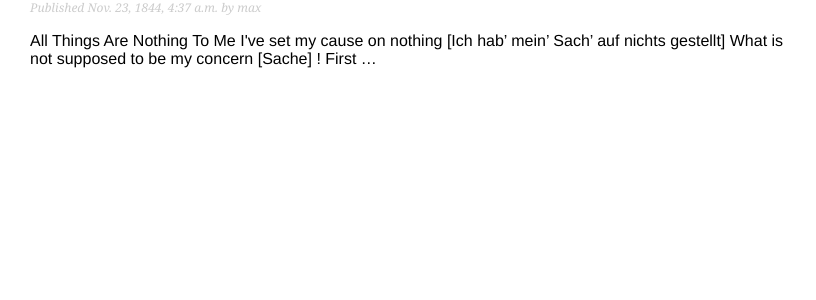
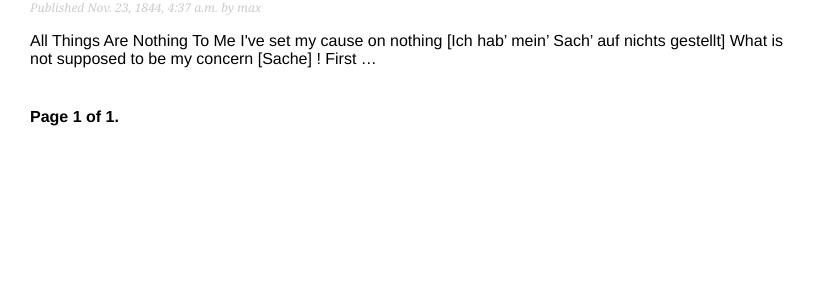
Before and after one commit to guajiropa/django2_by_example, a Django app: page /blog/ in a window 1280 px wide. Shown: the part 261-561 px from the top of the page, without its empty margins (0-816 px from the left). Run offline with Django 3.2, Linux system fonts and the light colour scheme; data comes from the database, SQL or seed files in the repository.

Commit message:
added pagination to the post/list view and template

```diff
--- a/blog/models.py
+++ b/blog/models.py
@@ -1,5 +1,7 @@
 """
-
+AUTHOR      :   Robert James Patterson
+DATE        :   11/24/18
+SYNOPSIS    :   Work thru files for 'Dajngo 2 by Example' by Packt Publishing
 """
 from django.db import models
 from django.utils import timezone
--- a/blog/templates/blog/post/detail.html
+++ b/blog/templates/blog/post/detail.html
@@ -1,3 +1,8 @@
+<!--
+AUTHOR      :   Robert James Patterson
+DATE        :   11/24/18
+SYNOPSIS    :   Work thru files for 'Dajngo 2 by Example' by Packt Publishing
+-->
 {% extends "blog/base.html" %}
 
 {% block title %}{{ post.title }}{% endblock %}
--- a/blog/templates/blog/post/list.html
+++ b/blog/templates/blog/post/list.html
@@ -1,3 +1,8 @@
+<!--
+AUTHOR      :   Robert James Patterson
+DATE        :   11/24/18
+SYNOPSIS    :   Work thru files for 'Dajngo 2 by Example' by Packt Publishing
+-->
 {% extends "blog/base.html" %}
 
 {% block title %}My Blog{% endblock %}
@@ -15,4 +20,5 @@
         </p>
         {{ post.body|truncatewords:30|linebreaks }}
     {% endfor %}
+    {% include "pagination.html" with page=posts %}
 {% endblock %}
--- /dev/null
+++ b/blog/templates/pagination.html
@@ -0,0 +1,18 @@
+<!--
+AUTHOR      :   Robert James Patterson
+DATE        :   11/24/18
+SYNOPSIS    :   Work thru files for 'Dajngo 2 by Example' by Packt Publishing
+-->
+<div class="pagination">
+    <span class="step-links">
+        {% if page.has_previous %}
+            <a href="?page={{ page.previous_page_number }}">Previous</a>
+        {% endif %}
+        <span class="current">
+            Page {{ page.number }} of {{ page.paginator.num_pages }}.
+        </span>
+        {% if page.has_next %}
+            <a href="?page={{ page.next_page_number }}">Next</a>
+        {% endif %}
+    </span>
+</div>
--- a/blog/url.py
+++ b/blog/url.py
@@ -1,3 +1,8 @@
+"""
+AUTHOR      :   Robert James Patterson
+DATE        :   11/24/18
+SYNOPSIS    :   Work thru files for 'Dajngo 2 by Example' by Packt Publishing
+"""
 from django.urls import path
 from . import views
 
--- a/blog/views.py
+++ b/blog/views.py
@@ -1,10 +1,28 @@
+"""
+AUTHOR      :   Robert James Patterson
+DATE        :   11/24/18
+SYNOPSIS    :   Work thru files for 'Dajngo 2 by Example' by Packt Publishing
+"""
+from django.core.paginator import Paginator, EmptyPage, PageNotAnInteger
 from django.shortcuts import render, get_object_or_404
 from .models import Post
 
 def post_list(request):
 
-    posts = Post.published.all()
-    return render(request, 'blog/post/list.html', {'posts': posts})
+    object_list = Post.published.all()
+    paginator = Paginator(object_list, 3) # 3 Posts per page
+    page = request.GET.get('page')
+
+    try:
+        posts = paginator.page(page)
+    except PageNotAnInteger:
+        # If page is not an integer than deliver the first page
+        posts = paginator.page(1)
+    except EmptyPage:
+        # If page is out-of-range than deliver the last page
+        posts = paginator.page(paginator.num_pages)
+
+    return render(request, 'blog/post/list.html', {'page': page, 'posts': posts})
 
 def post_detail(request, year, month, day, post):
 
```
Also changed, not shown: blog/templates/blog/base.html (+6 -1 lines), README.md.
